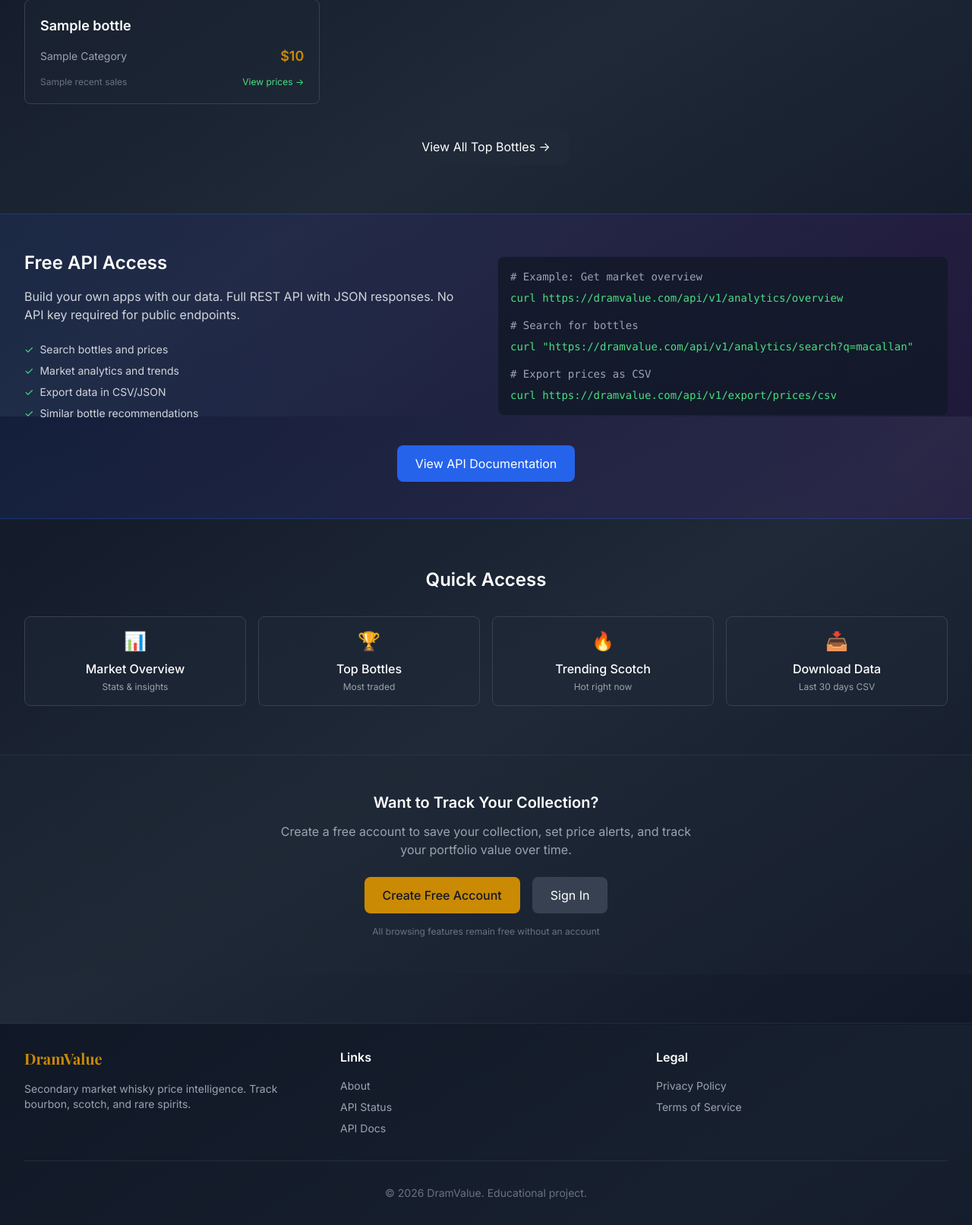
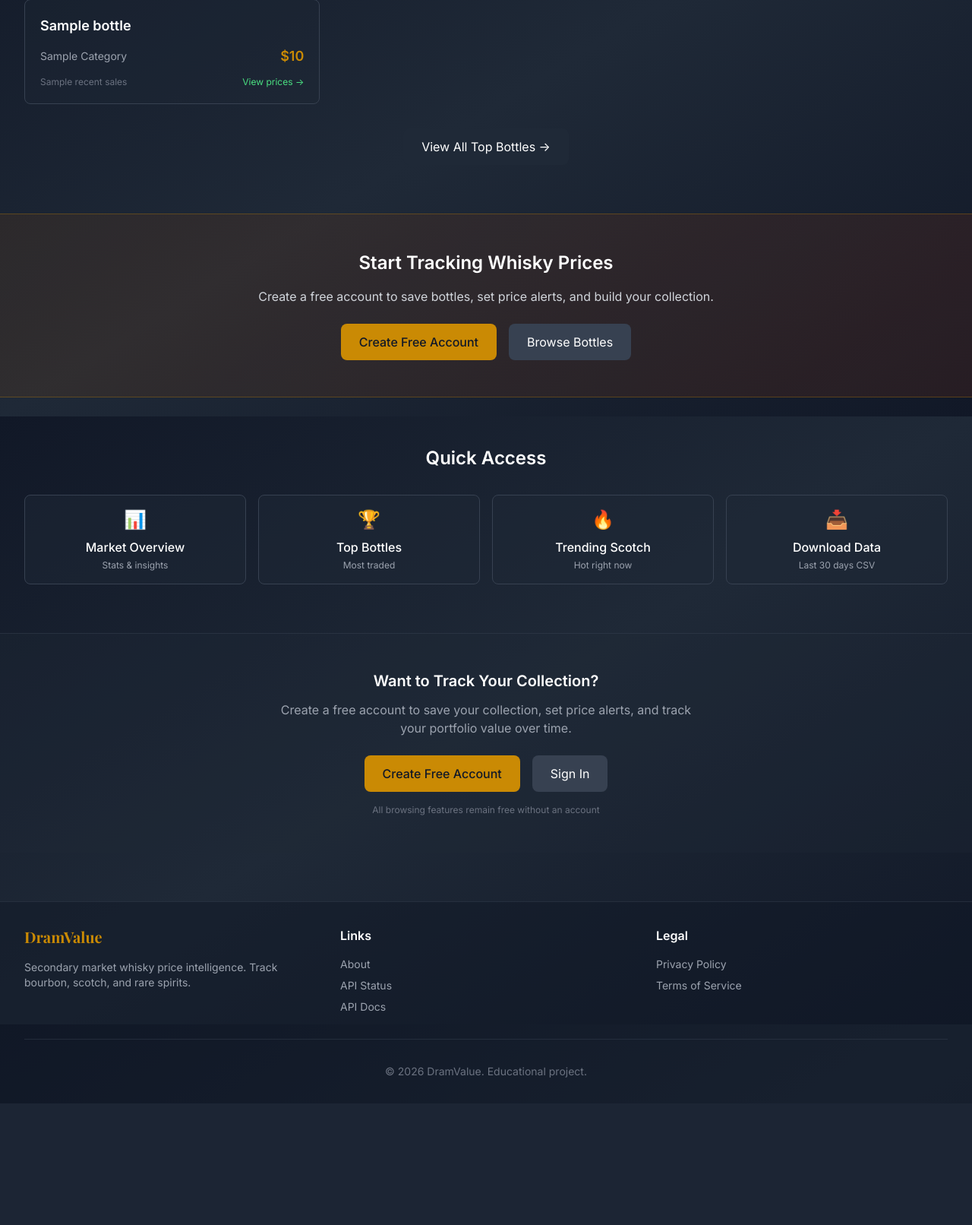
Before and after one commit to tedrubin80/dramvalue, a Python web app: template templates/home.html in a window 1280 px wide. Shown: the part 1052-2664 px from the top of the page at 76% size. After the commit the page ends 2504 px from the top, so only its background shows below. Run offline with Jinja, Linux system fonts and the light colour scheme; the template is opened without the code that fills it: most values are stand-ins (such as "Sample title", 1, 10 or a date in 2020); some libraries are stand-ins or nearby versions.

Commit message:
Remove Free API Access section from homepage
Replaced with call-to-action for account creation and bottle browsing.

Co-Authored-By: Claude <noreply@anthropic.com>

```diff
--- a/templates/home.html
+++ b/templates/home.html
@@ -121,47 +121,19 @@
     </div>
 </div>
 
-<!-- API Access Section -->
-<div class="bg-gradient-to-r from-blue-900/20 to-purple-900/20 border-t border-b border-blue-600/30">
-    <div class="max-w-7xl mx-auto px-4 sm:px-6 lg:px-8 py-12">
-        <div class="grid md:grid-cols-2 gap-8 items-center">
-            <div>
-                <h2 class="text-2xl font-bold text-white mb-4">Free API Access</h2>
-                <p class="text-gray-300 mb-6">
-                    Build your own apps with our data. Full REST API with JSON responses.
-                    No API key required for public endpoints.
-                </p>
-                <div class="space-y-2 text-sm">
-                    <div class="flex items-center text-gray-300">
-                        <span class="text-green-400 mr-2">&#10003;</span>
-                        Search bottles and prices
-                    </div>
-                    <div class="flex items-center text-gray-300">
-                        <span class="text-green-400 mr-2">&#10003;</span>
-                        Market analytics and trends
-                    </div>
-                    <div class="flex items-center text-gray-300">
-                        <span class="text-green-400 mr-2">&#10003;</span>
-                        Export data in CSV/JSON
-                    </div>
-                    <div class="flex items-center text-gray-300">
-                        <span class="text-green-400 mr-2">&#10003;</span>
-                        Similar bottle recommendations
-                    </div>
-                </div>
-            </div>
-            <div class="bg-gray-900/80 rounded-lg p-4 font-mono text-sm">
-                <div class="text-gray-400 mb-2"># Example: Get market overview</div>
-                <div class="text-green-400">curl https://dramvalue.com/api/v1/analytics/overview</div>
-                <div class="text-gray-400 mt-4 mb-2"># Search for bottles</div>
-                <div class="text-green-400">curl "https://dramvalue.com/api/v1/analytics/search?q=macallan"</div>
-                <div class="text-gray-400 mt-4 mb-2"># Export prices as CSV</div>
-                <div class="text-green-400">curl https://dramvalue.com/api/v1/export/prices/csv</div>
-            </div>
-        </div>
-        <div class="text-center mt-8">
-            <a href="/docs" class="inline-block px-6 py-3 bg-blue-600 hover:bg-blue-500 text-white rounded-lg transition">
-                View API Documentation
+<!-- Call to Action Section -->
+<div class="bg-gradient-to-r from-yellow-900/20 to-orange-900/20 border-t border-b border-yellow-600/30">
+    <div class="max-w-4xl mx-auto px-4 sm:px-6 lg:px-8 py-12 text-center">
+        <h2 class="text-2xl font-bold text-white mb-4">Start Tracking Whisky Prices</h2>
+        <p class="text-gray-300 mb-6">
+            Create a free account to save bottles, set price alerts, and build your collection.
+        </p>
+        <div class="flex justify-center gap-4">
+            <a href="/auth/register" class="px-6 py-3 bg-yellow-600 hover:bg-yellow-500 text-gray-900 font-medium rounded-lg transition">
+                Create Free Account
+            </a>
+            <a href="/bottles" class="px-6 py-3 bg-gray-700 hover:bg-gray-600 text-white rounded-lg transition">
+                Browse Bottles
             </a>
         </div>
     </div>
```
